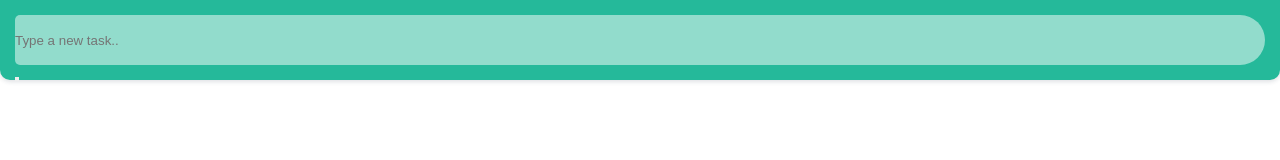
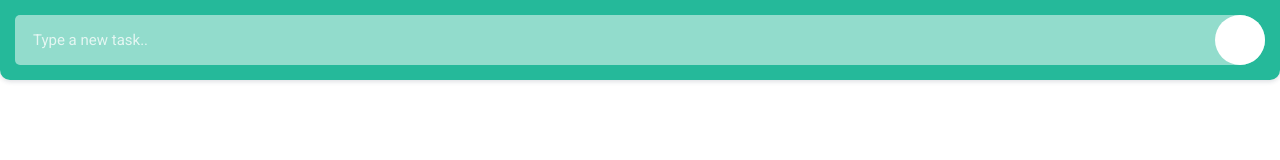
Before and after one commit to jcfausto/todo-html-js-css, a plain HTML site: page index.html in a window 1280 px wide. Drawn offline with Linux system fonts and the light colour scheme.

Commit message:
Added Roboto Font, input placeholder styled, header buttom base style added

```diff
--- a/css/style.css
+++ b/css/style.css
@@ -1,4 +1,8 @@
 @charset "UTF-8";
+
+  body, input, button {
+    font-family: 'Roboto', sans-serif;
+  }
 
   header {
     width: 100%;
@@ -19,6 +23,10 @@
     height: 50px;
     float: left;
     background: rgba(255, 255, 255, 0.5);
+    color: #fff;
+    font-size: 15px;
+    font-weight: 400;
+    text-indent: 18px;
 
     border-top-left-radius: 5px;
     border-bottom-left-radius: 5px;
@@ -33,5 +41,41 @@
     -ms-appearance:none;
     -o-appearance: none;
     appearance: none;
+  }
 
+  header input::-webkit-input-placeholder {
+    color: rgba(255, 255, 255, 0.75);
   }
+
+  header input:-moz-placeholder {
+    color: rgba(255, 255, 255, 0.75);
+  }
+
+  header input::-moz-placeholder {
+    color: rgba(255, 255, 255, 0.75);
+  }
+
+  header input:-ms-input-placeholder {
+    color: rgba(255, 255, 255, 0.75);
+  }
+
+  header button {
+    width: 50px;
+    height: 50px;
+    position: absolute;
+    top: 15px;
+    right: 15px;
+    z-index: 2;
+    border: 0px;
+    border-radius: 25px;
+    background: #fff;
+    box-shadow: none;
+    outline: none;
+
+
+    -webkit-apprearance: none;
+    -moz-apprearance:none;
+    -ms-appearance:none;
+    -o-appearance: none;
+    appearance: none;
+  }
--- a/index.html
+++ b/index.html
@@ -3,6 +3,10 @@
   <head>
     <meta charset="utf-8">
     <title>Todo List - html - js - css</title>
+    <!-- Roboto font embed -->
+    <link href="https://fonts.googleapis.com/css?family=Roboto:400,500,700" rel="stylesheet">
+
+    <!-- Styles -->
     <link rel="stylesheet" type="text/css" href="css/reset.min.css">
     <link rel="stylesheet" type="text/css" href="css/style.css">
   </head>
```
